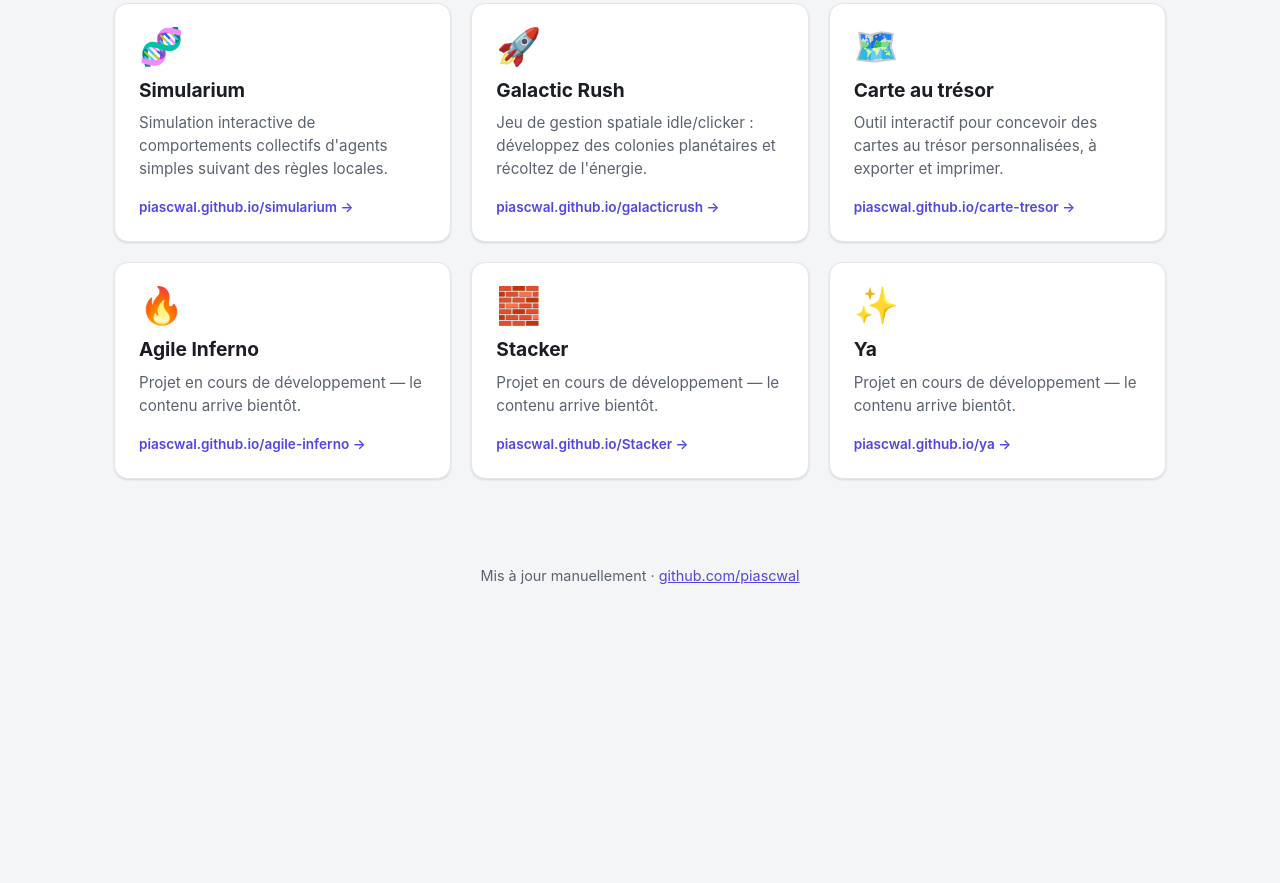
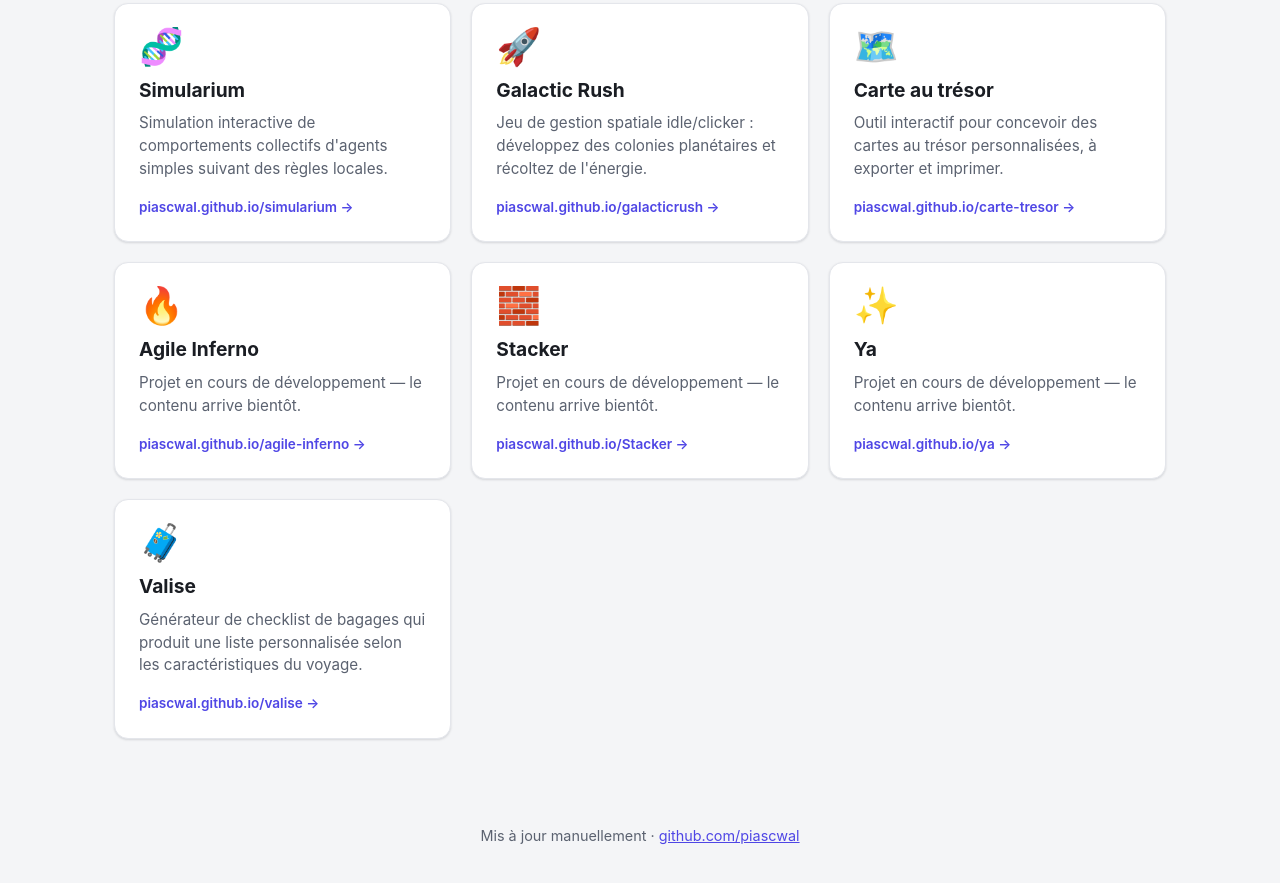
Before and after one commit to piascwal/hub, a plain HTML site: page index.html in a window 1280 px wide. Shown: the part 453-1336 px from the top of the page. Before the commit the page ends 1078 px from the top, so only its background shows below. Drawn offline with Linux system fonts and the light colour scheme.

Commit message:
Add valise project card to hub
Co-Authored-By: Claude Sonnet 5 <noreply@anthropic.com>
Claude-Session: https://claude.ai/code/session_013WAL4AyEzGaHo6pT5w4qWA

```diff
--- a/index.html
+++ b/index.html
@@ -79,6 +79,13 @@
       <span class="card-link">piascwal.github.io/ya →</span>
     </a>
 
+    <a class="card" href="https://piascwal.github.io/valise/" target="_blank" rel="noopener noreferrer">
+      <div class="card-icon">🧳</div>
+      <h2 class="card-title">Valise</h2>
+      <p class="card-desc">Générateur de checklist de bagages qui produit une liste personnalisée selon les caractéristiques du voyage.</p>
+      <span class="card-link">piascwal.github.io/valise →</span>
+    </a>
+
   </div>
 </main>
 
```
